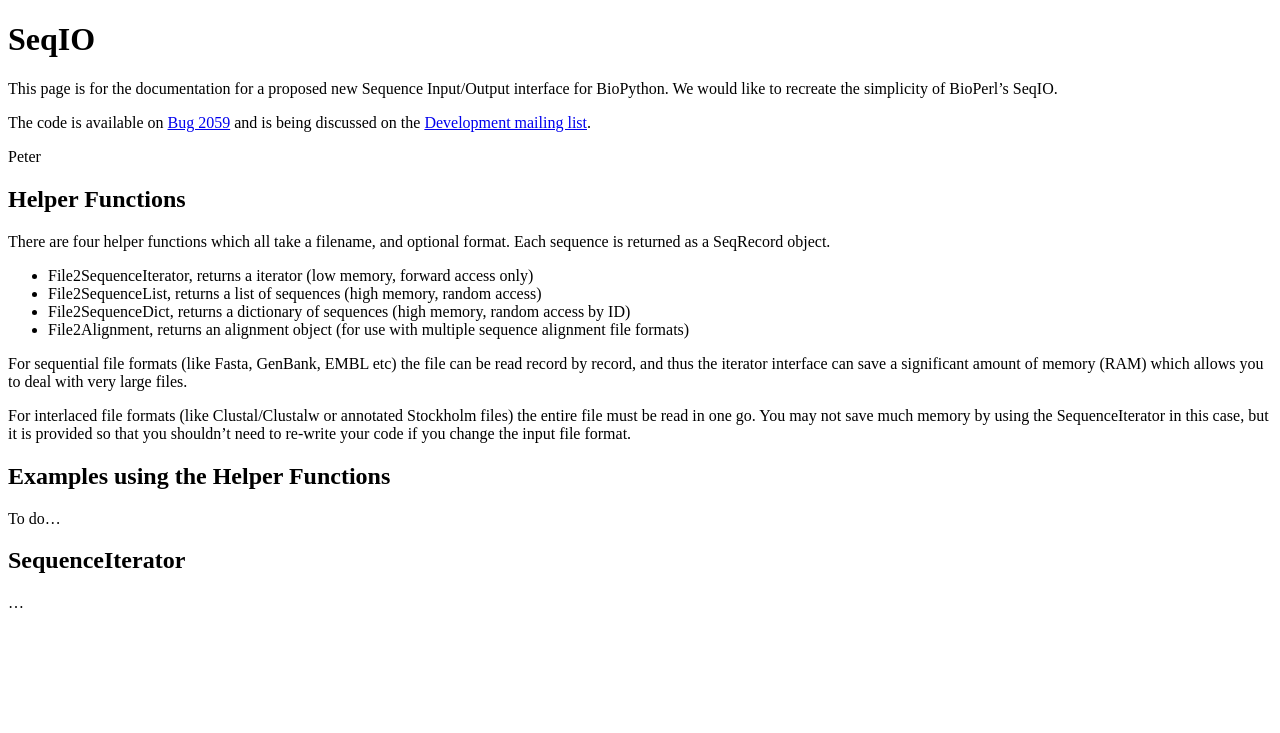
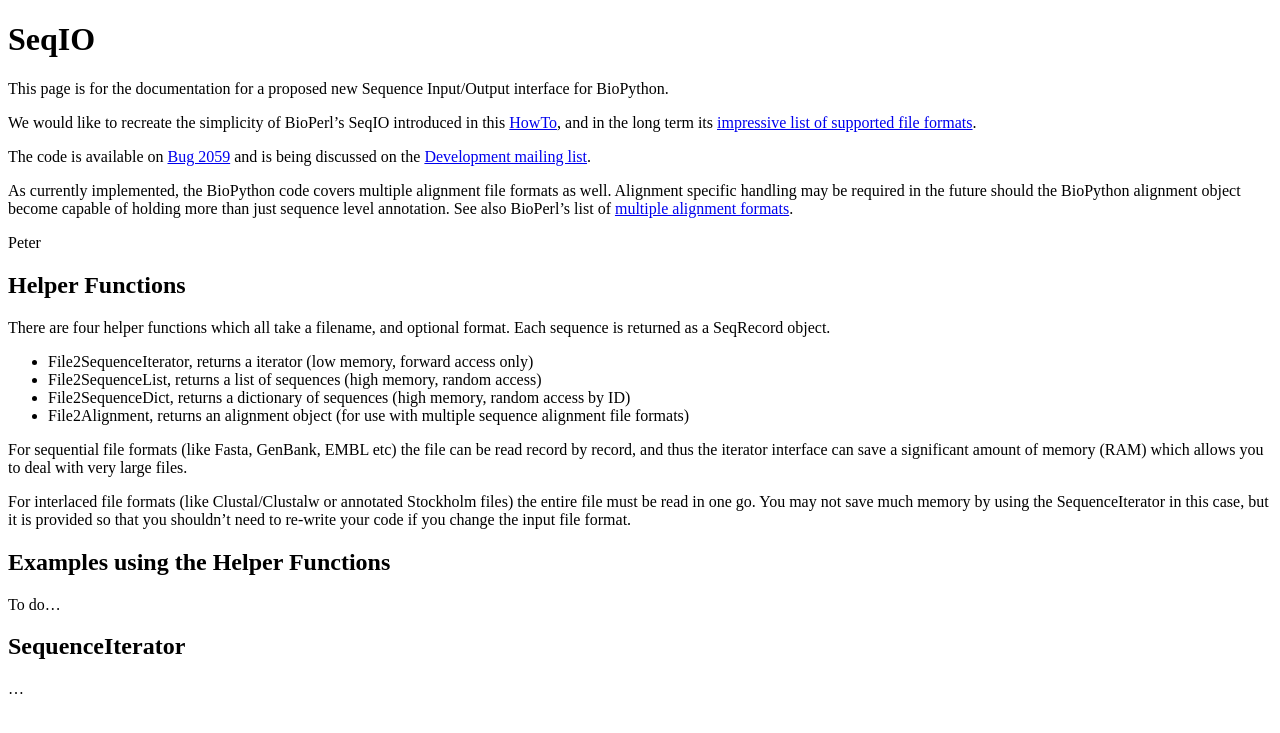
Before and after one commit to biopython/biopython.github.io, a Jekyll site: the page built from wiki/SeqIO.md, in a window 1280 px wide. Shown: the top 733 px of the page. Built offline with Jekyll 4.4.1, drawn with Linux system fonts in a browser that asks for light colours.

Commit message:
A few links to BioPerl pages.

```diff
--- a/wiki/SeqIO.md
+++ b/wiki/SeqIO.md
@@ -5,13 +5,24 @@ layout: wiki
 ---
 
 This page is for the documentation for a proposed new Sequence
-Input/Output interface for BioPython. We would like to recreate the
-simplicity of BioPerl's SeqIO.
+Input/Output interface for BioPython.
+
+We would like to recreate the simplicity of BioPerl's SeqIO introduced
+in this [HowTo](http://www.bioperl.org/wiki/HOWTO:SeqIO), and in the
+long term its [impressive list of supported file
+formats](http://www.bioperl.org/wiki/Sequence_formats).
 
 The code is available on [Bug
 2059](http://bugzilla.open-bio.org/show_bug.cgi?id=2059) and is being
 discussed on the [Development mailing
 list](http://biopython.org/wiki/Mailing_lists).
+
+As currently implemented, the BioPython code covers multiple alignment
+file formats as well. Alignment specific handling may be required in the
+future should the BioPython alignment object become capable of holding
+more than just sequence level annotation. See also BioPerl's list of
+[multiple alignment
+formats](http://www.bioperl.org/wiki/Multiple_alignment_formats).
 
 Peter
 
```
Also changed, not shown: 1 other file.
